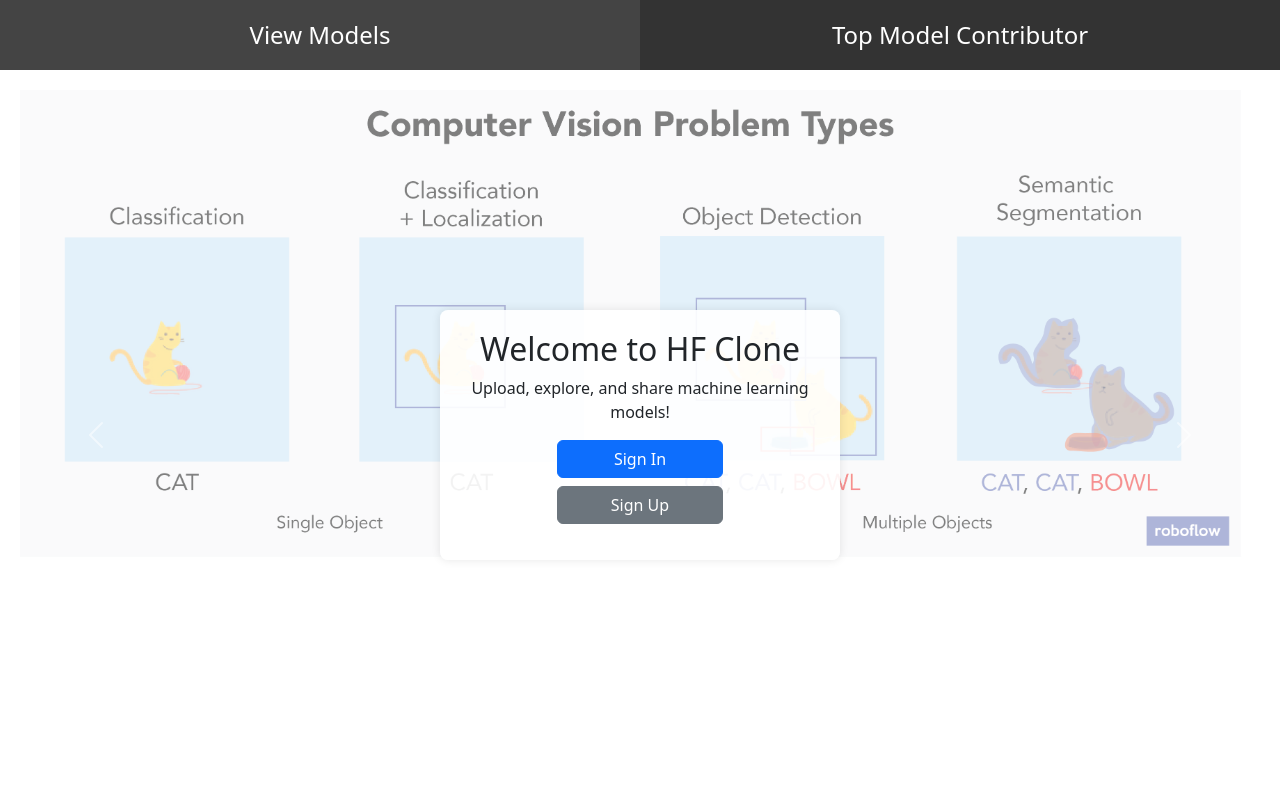
After one commit to FishPain/EZAI, a Flask app: page /main in a window 1280 px wide. The commit adds this page. Run offline with Flask 3, Linux system fonts and the light colour scheme; parts of the project's set-up code (start-up, migrations or seed data) failed here and were passed over; some libraries are stand-ins or nearby versions.

Commit message:
added the main page, together with a profile page

```diff
--- a/hf_api/app/app.py
+++ b/hf_api/app/app.py
@@ -97,6 +97,10 @@
     def main():
         return render_template("main.html")
 
+    @app.route("/profile")
+    def main():
+        return render_template("profile.html")
+
     # add more routes here
     return app
 
--- /dev/null
+++ b/hf_api/app/templates/main.html
@@ -0,0 +1,193 @@
+<!DOCTYPE html>
+<html lang="en">
+
+<head>
+    <meta charset="UTF-8">
+    <meta name="viewport" content="width=device-width, initial-scale=1.0">
+    <title>HF Clone</title>
+    <link href="https://cdn.jsdelivr.net/npm/bootstrap@5.3.3/dist/css/bootstrap.min.css" rel="stylesheet">
+    <style>
+        body {
+            margin: 0;
+            height: 100vh;
+            display: flex;
+            flex-direction: column;
+        }
+
+        /* Navbar styles */
+        nav {
+            display: flex;
+            width: 100%;
+            background-color: #333;
+            z-index: 10;
+            position: relative;
+            height: 70px; /* Define height for the navbar */
+        }
+
+        nav a {
+            flex: 1;
+            display: flex;
+            justify-content: center;
+            align-items: center;
+            color: white;
+            text-decoration: none;
+            font-size: 24px;
+            transition: background-color 0.3s;
+            padding: 15px;
+        }
+
+        nav a:hover {
+            background-color: #444;
+        }
+
+        /* Slideshow container should cover the area below the navbar */
+        .carousel {
+            position: absolute;
+            top: 70px; /* Start the carousel below the navbar */
+            left: 0;
+            width: 100%;
+            height: calc(100% - 70px); /* Subtract the navbar height from the page */
+            z-index: -1;
+            overflow: hidden;
+        }
+
+        .carousel-item img {
+            width: calc(100% - 40px); /* Adjust width to account for left and right margin */
+            height: calc(100% - 40px); /* Adjust height to account for top and bottom margin */
+            object-fit: cover;
+            object-position: center;
+            margin: 20px; /* Add margin to create the gap around the image */
+            opacity: 0.5; /* Set image transparency to 50% */
+        }
+
+        /* Container should overlay the slideshow and be centered */
+        .auth-container {
+            position: relative;
+            margin: auto; /* Centering the container */
+            top: 0;
+            bottom: 0;
+            left: 0;
+            right: 0;
+            background-color: rgba(255, 255, 255, 0.9);
+            padding: 20px;
+            border-radius: 8px;
+            box-shadow: 0 0 10px rgba(0, 0, 0, 0.1);
+            width: 100%;
+            max-width: 400px;
+            z-index: 10;
+            display: flex;
+            flex-direction: column;
+            justify-content: center;
+            align-items: center;
+        }
+
+        /* Flexbox to ensure the content stays centered */
+        .flex-container {
+            display: flex;
+            justify-content: center;
+            align-items: center;
+            flex-grow: 1;
+            height: calc(100vh - 70px); /* Take the space below the navbar */
+        }
+    </style>
+</head>
+
+<body>
+
+    <!-- Main Navigation Links -->
+    <nav id="navbar">
+        <a href="/view-models">View Models</a>
+        <a href="/view-contributors">Top Model Contributor</a>
+    </nav>
+
+    <!-- Bootstrap Carousel for Slideshow Background -->
+    <div id="mlModelCarousel" class="carousel slide" data-bs-ride="carousel">
+        <div class="carousel-inner">
+            <div class="carousel-item active">
+                <img src="{{ url_for('static', filename='images/computervision.png') }}" alt="Computer Vision">
+            </div>
+            <div class="carousel-item">
+                <img src="{{ url_for('static', filename='images/decisiontree.png') }}" alt="Decision Tree">
+            </div>
+        </div>
+        <!-- Carousel Controls -->
+        <button class="carousel-control-prev" type="button" data-bs-target="#mlModelCarousel" data-bs-slide="prev">
+            <span class="carousel-control-prev-icon" aria-hidden="true"></span>
+            <span class="visually-hidden">Previous</span>
+        </button>
+        <button class="carousel-control-next" type="button" data-bs-target="#mlModelCarousel" data-bs-slide="next">
+            <span class="carousel-control-next-icon" aria-hidden="true"></span>
+            <span class="visually-hidden">Next</span>
+        </button>
+    </div>
+
+    <!-- Authentication Section, Flexbox ensures it's centered in the space below the navbar -->
+    <div class="flex-container">
+        <div class="auth-container">
+            <h2 class="text-center">Welcome to HF Clone</h2>
+            <p class="text-center">Upload, explore, and share machine learning models!</p>
+
+            <!-- This section will change dynamically based on login state -->
+            <div id="authSection"></div>
+
+            <p id="errorMessage" class="error"></p>
+        </div>
+    </div>
+
+    <script>
+        // Check if the user is logged in (i.e., if a token is in localStorage)
+        function isLoggedIn() {
+            return localStorage.getItem('userToken') !== null;
+        }
+
+        // Function to handle rendering the navigation links
+        function renderNavbar() {
+            const navbar = document.getElementById('navbar');
+
+            // Clear the navbar content first
+            navbar.innerHTML = `
+                <a href="/view-models">View Models</a>
+                <a href="/view-contributors">Top Model Contributor</a>
+            `;
+
+            // If user is logged in, add the profile link
+            if (isLoggedIn()) {
+                navbar.innerHTML += `<a href="/profile">Profile</a>`;
+            }
+        }
+
+        // Function to handle rendering the Sign In/Up or Logout button
+        function renderAuthSection() {
+            const authSection = document.getElementById('authSection');
+            authSection.innerHTML = ''; // Clear existing content
+
+            if (isLoggedIn()) {
+                // User is logged in, show Logout button
+                authSection.innerHTML = `
+                    <button id="logoutBtn" class="btn btn-danger w-100">Logout</button>
+                `;
+
+                // Logout functionality
+                document.getElementById('logoutBtn').addEventListener('click', function () {
+                    // Remove token and reload the page
+                    localStorage.removeItem('userToken');
+                    window.location.reload();
+                });
+            } else {
+                // User is not logged in, show Sign In and Sign Up buttons
+                authSection.innerHTML = `
+                    <a href="/signin" class="btn btn-primary w-100 mb-2">Sign In</a>
+                    <a href="/signup" class="btn btn-secondary w-100">Sign Up</a>
+                `;
+            }
+        }
+
+        // Call the function on page load to render the appropriate content
+        renderNavbar();
+        renderAuthSection();
+    </script>
+
+    <script src="https://cdn.jsdelivr.net/npm/bootstrap@5.3.3/dist/js/bootstrap.bundle.min.js"></script>
+</body>
+
+</html>
```
Also changed, not shown: hf_api/app/templates/profile.html (added, +143 -0 lines), hf_api/app/templates/signin.html (+4 -4 lines), hf_api/app/templates/signup.html (+17 -0 lines), hf_api/app/static/images/computervision.png (added), hf_api/app/static/images/decisiontree.png (added).
